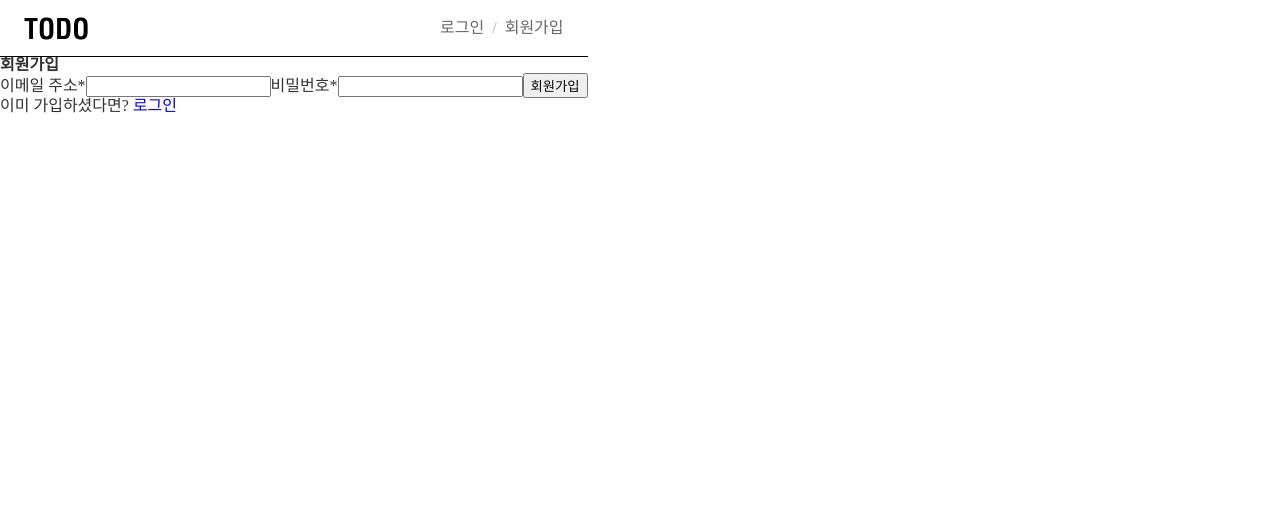
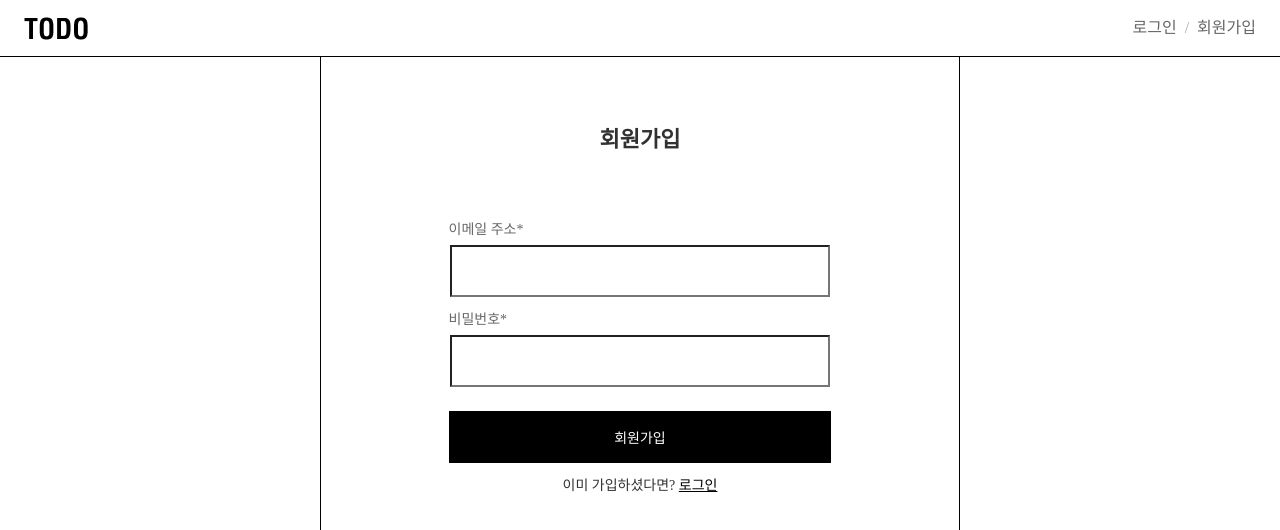
Before and after one commit to Chaam2/Minimalist-Task-App-React, a React (Create React App) app: page /signup in a window 1280 px wide. Shown: the top 530 px of the page. Built offline with nearby package versions, Linux system fonts and the light colour scheme; a web font is replaced by a local one.

Commit message:
Design : Signin, Signup 페이지 UI 스타일 구현

```diff
--- a/src/components/TodoItem.jsx
+++ b/src/components/TodoItem.jsx
@@ -1,7 +1,7 @@
 /** @jsxImportSource @emotion/react */
 import * as todoItemStyle from '../style/todoItemStyle';
 import { AiOutlineSave, AiOutlineClose, AiOutlineDelete, AiOutlineEdit } from 'react-icons/ai';
-import { useRef, useState } from 'react';
+import { useEffect, useRef, useState } from 'react';
 import { deleteTodo, updateTodo } from '../api/Fetcher';
 import { useRecoilState } from 'recoil';
 import { todoListState } from '../recoil/todoListState';
@@ -24,6 +24,11 @@ export default function TodoItem({ todo }) {
     setTodoList(updatedList);
     setIsEditing(false);
   };
+  useEffect(() => {
+    if (isEditing) {
+      todoRef.current.focus();
+    }
+  }, [isEditing]);
 
   // Delete todo
   const handleDeleteClick = async () => {
--- a/src/pages/Signin.jsx
+++ b/src/pages/Signin.jsx
@@ -1,3 +1,5 @@
+/** @jsxImportSource @emotion/react */
+import * as signStyle from '../style/signStyle';
 import { useEffect, useState } from 'react';
 import { postSignin } from '../api/Fetcher';
 import { Link, useNavigate } from 'react-router-dom';
@@ -49,9 +51,10 @@ export default function Signin() {
   };
 
   return (
-    <div>
-      <h1>로그인</h1>
-      <form onSubmit={handleSigninSubmit}>
+    <main role="main" css={signStyle.main}>
+      <section css={signStyle.signSection}>
+        <h1 css={signStyle.pageTitle}>로그인</h1>
+        <form onSubmit={handleSigninSubmit} css={signStyle.signForm}>
           <label htmlFor="email">이메일 주소*</label>
           <input
             type="email"
@@ -72,9 +75,10 @@ export default function Signin() {
             로그인
           </button>
         </form>
-      <div>
+        <div css={signStyle.bottomLink}>
           아직 계정이 없다면? <Link to="/signup">회원가입</Link>
         </div>
-    </div>
+      </section>
+    </main>
   );
 }
--- a/src/pages/Signup.jsx
+++ b/src/pages/Signup.jsx
@@ -1,3 +1,5 @@
+/** @jsxImportSource @emotion/react */
+import * as signStyle from '../style/signStyle';
 import { useState, useEffect } from 'react';
 import { postSignup } from '../api/Fetcher';
 import { Link, useNavigate } from 'react-router-dom';
@@ -45,9 +47,10 @@ export default function Singup() {
   };
 
   return (
-    <div>
-      <h1>회원가입</h1>
-      <form onSubmit={handleSignupSubmit}>
+    <main role="main" css={signStyle.main}>
+      <section css={signStyle.signSection}>
+        <h1 css={signStyle.pageTitle}>회원가입</h1>
+        <form onSubmit={handleSignupSubmit} css={signStyle.signForm}>
           <label htmlFor="email">이메일 주소*</label>
           <input
             type="email"
@@ -68,9 +71,10 @@ export default function Singup() {
             회원가입
           </button>
         </form>
-      <div>
+        <div css={signStyle.bottomLink}>
           이미 가입하셨다면? <Link to="/signin">로그인</Link>
         </div>
-    </div>
+      </section>
+    </main>
   );
 }
--- a/src/style/reset.css
+++ b/src/style/reset.css
@@ -110,3 +110,8 @@ ul {
 a {
   text-decoration: none;
 }
+
+input:-webkit-autofill {
+  -webkit-box-shadow: 0 0 0 1000px white inset;
+  -webkit-text-fill-color: inset;
+}
--- /dev/null
+++ b/src/style/signStyle.js
@@ -0,0 +1,78 @@
+import color from './color';
+
+export const main = {
+  width: '100vw',
+  height: `calc(100vh - 57px)`,
+  display: 'grid',
+  gridTemplateColumns: 'repeat(4,1fr)',
+};
+
+export const signSection = {
+  gridColumn: '2/4',
+  borderLeft: `1px solid ${color.black00}`,
+  borderRight: `1px solid ${color.black00}`,
+  display: 'flex',
+  flexDirection: 'column',
+  alignItems: 'center',
+};
+
+export const pageTitle = {
+  fontFamily: 'PerihelionCondBB, Helvetica',
+  fontSize: 22,
+  fontWeight: 'bold',
+  padding: '4.5rem 0',
+};
+
+export const signForm = {
+  display: 'flex',
+  flexDirection: 'column',
+  alignItems: 'center',
+  width: '60%',
+  gap: 8,
+
+  '& label': {
+    alignSelf: 'flex-start',
+    fontSize: 14,
+    color: `${color.black20}`,
+  },
+  '& input': {
+    width: '90%',
+    border: `lpx solid ${color.black00}`,
+    backgroundColor: `${color.white00}`,
+    fontSize: 14,
+    padding: 16,
+    marginBottom: 8,
+    '&:focus': {
+      outline: 0,
+    },
+  },
+  '& button': {
+    cursor: 'pointer',
+    width: '100%',
+    backgroundColor: `${color.black00}`,
+    color: `${color.white00}`,
+    border: 0,
+    fontSize: 14,
+    padding: 16,
+    margin: 8,
+    '&:hover': {
+      backgroundColor: `${color.black10}`,
+    },
+    '&:disabled': {
+      cursor: 'unset',
+      backgroundColor: `${color.black40}`,
+    },
+  },
+};
+
+export const bottomLink = {
+  fontSize: 14,
+  marginTop: 8,
+  '& a': {
+    color: `${color.black00}`,
+    textDecoration: 'underline',
+    '&:hover': {
+      color: `${color.black20}`,
+    },
+  },
+};
```
Lines whose indentation alone changed are shown as unchanged.
